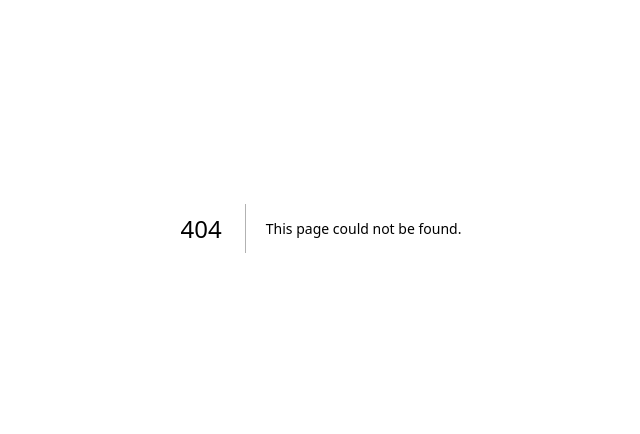
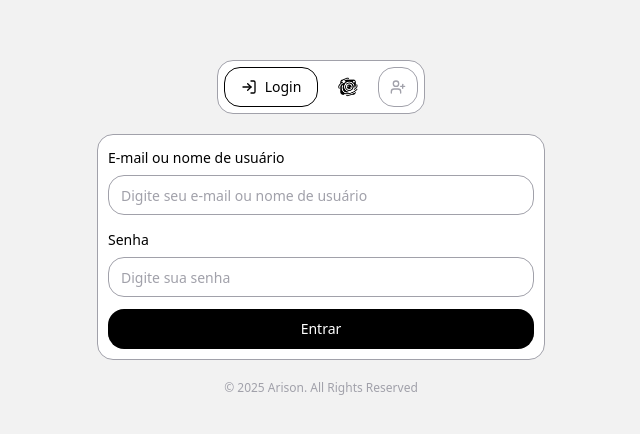
Before and after one commit to arisonfirmino/galerium, a Next.js app: page /signin in a window 1280 px wide. Before the commit this address had no page. Shown: the part 172-606 px from the top of the page, without its empty margins (319-959 px from the left). Built offline with nearby package versions, Linux system fonts and the light colour scheme.

Commit message:
feat: add initial SignIn page and components

```diff
--- /dev/null
+++ b/app/(pages)/signin/components/form-toggle-button.tsx
@@ -0,0 +1,33 @@
+import { cn } from "@/app/lib/utils";
+
+import { Button } from "@/app/components/ui/button";
+
+import { LogInIcon, UserPlusIcon } from "lucide-react";
+
+interface FormToggleButtonProps {
+  type: "login" | "register";
+  formType: "login" | "register";
+  setFormType: (value: "login" | "register") => void;
+}
+
+const FormToggleButton = ({
+  type,
+  formType,
+  setFormType,
+}: FormToggleButtonProps) => {
+  return (
+    <Button
+      onClick={() => setFormType(type)}
+      className={cn(
+        formType === type
+          ? "border-foreground"
+          : "max-w-10 text-muted-foreground hover:bg-gray-100",
+      )}
+    >
+      {type === "login" ? <LogInIcon /> : <UserPlusIcon />}
+      {formType === type && (type === "login" ? "Login" : "Cadastrar")}
+    </Button>
+  );
+};
+
+export default FormToggleButton;
--- /dev/null
+++ b/app/(pages)/signin/components/header.tsx
@@ -0,0 +1,36 @@
+import Image from "next/image";
+
+import FormToggleButton from "@/app/(pages)/signin/components/form-toggle-button";
+
+interface HeaderProps {
+  formType: "login" | "register";
+  setFormType: (value: "login" | "register") => void;
+}
+
+const Header = ({ formType, setFormType }: HeaderProps) => {
+  return (
+    <header className="flex items-center gap-5 rounded-2xl border bg-card p-1.5">
+      <FormToggleButton
+        type="login"
+        formType={formType}
+        setFormType={setFormType}
+      />
+
+      <Image
+        src="/galerium-logo.png"
+        alt="Galerium Logo"
+        height={500}
+        width={500}
+        className="h-5 w-5"
+      />
+
+      <FormToggleButton
+        type="register"
+        formType={formType}
+        setFormType={setFormType}
+      />
+    </header>
+  );
+};
+
+export default Header;
--- /dev/null
+++ b/app/(pages)/signin/components/signin-form.tsx
@@ -0,0 +1,19 @@
+import InputForm from "@/app/components/input-form";
+import SubmitButton from "@/app/components/submit-button";
+
+const SignInForm = () => {
+  return (
+    <form className="w-full space-y-3 rounded-2xl border bg-card p-2.5">
+      <InputForm
+        label="E-mail ou nome de usuário"
+        placeholder="Digite seu e-mail ou nome de usuário"
+      />
+
+      <InputForm label="Senha" placeholder="Digite sua senha" />
+
+      <SubmitButton>Entrar</SubmitButton>
+    </form>
+  );
+};
+
+export default SignInForm;
--- /dev/null
+++ b/app/(pages)/signin/components/signup-form.tsx
@@ -0,0 +1,32 @@
+import InputForm from "@/app/components/input-form";
+import SubmitButton from "@/app/components/submit-button";
+
+const SignUpForm = () => {
+  return (
+    <form className="w-full space-y-3 rounded-2xl border bg-card p-2.5">
+      <div className="flex flex-col gap-3 md:flex-row">
+        <InputForm label="Nome" placeholder="Digite seu nome" />
+
+        <InputForm label="Sobrenome" placeholder="Digite seu sobrenome" />
+      </div>
+
+      <InputForm
+        label="Nome de usuário"
+        placeholder="Escolha um nome de usuário"
+      />
+
+      <InputForm label="E-mail" placeholder="Digite seu e-mail" />
+
+      <InputForm label="Senha" placeholder="Digite sua senha" />
+
+      <InputForm
+        label="Confirme sua senha"
+        placeholder="Digite sua senha novamente"
+      />
+
+      <SubmitButton>Enviar</SubmitButton>
+    </form>
+  );
+};
+
+export default SignUpForm;
--- /dev/null
+++ b/app/(pages)/signin/page.tsx
@@ -0,0 +1,27 @@
+"use client";
+
+import { useState } from "react";
+
+import Header from "@/app/(pages)/signin/components/header";
+import SignInForm from "@/app/(pages)/signin/components/signin-form";
+import SignUpForm from "@/app/(pages)/signin/components/signup-form";
+
+const SignInPage = () => {
+  const [formType, setFormType] = useState<"login" | "register">("login");
+
+  return (
+    <main className="flex min-h-screen w-full items-center justify-center p-5">
+      <div className="flex w-full max-w-md flex-col items-center gap-5">
+        <Header formType={formType} setFormType={setFormType} />
+
+        {formType === "login" ? <SignInForm /> : <SignUpForm />}
+
+        <p className="text-xs font-light text-muted-foreground">
+          © 2025 Arison. All Rights Reserved
+        </p>
+      </div>
+    </main>
+  );
+};
+
+export default SignInPage;
--- /dev/null
+++ b/app/components/input-form.tsx
@@ -0,0 +1,19 @@
+import { Label } from "@/app/components/ui/label";
+import { Input } from "@/app/components/ui/input";
+
+interface InputFormProps {
+  label: string;
+  type?: string;
+  placeholder: string;
+}
+
+const InputForm = ({ label, type = "text", placeholder }: InputFormProps) => {
+  return (
+    <div className="w-full space-y-1.5">
+      <Label>{label}</Label>
+      <Input type={type} placeholder={placeholder} />
+    </div>
+  );
+};
+
+export default InputForm;
--- /dev/null
+++ b/app/components/submit-button.tsx
@@ -0,0 +1,17 @@
+import { cn } from "@/app/lib/utils";
+
+import { Button } from "@/app/components/ui/button";
+
+interface SubmitButtonProps {
+  children: React.ReactNode;
+}
+
+const SubmitButton = ({ children }: SubmitButtonProps) => {
+  return (
+    <Button type="submit" variant="secondary" className={cn("w-full")}>
+      {children}
+    </Button>
+  );
+};
+
+export default SubmitButton;
--- /dev/null
+++ b/app/components/ui/button.tsx
@@ -0,0 +1,56 @@
+import * as React from "react";
+import { Slot } from "@radix-ui/react-slot";
+import { cva, type VariantProps } from "class-variance-authority";
+
+import { cn } from "@/app/lib/utils";
+
+const buttonVariants = cva(
+  "inline-flex items-center justify-center gap-2 whitespace-nowrap rounded-2xl text-sm font-medium ring-offset-background transition-colors focus-visible:outline-none focus-visible:ring-2 focus-visible:ring-ring focus-visible:ring-offset-2 disabled:pointer-events-none disabled:opacity-50 [&_svg]:pointer-events-none [&_svg]:size-4 [&_svg]:shrink-0",
+  {
+    variants: {
+      variant: {
+        default: "bg-primary text-primary-foreground border",
+        destructive:
+          "bg-destructive text-destructive-foreground hover:bg-destructive/90",
+        outline:
+          "border border-input bg-background hover:bg-accent hover:text-accent-foreground",
+        secondary:
+          "bg-secondary text-secondary-foreground hover:bg-gray-300 hover:text-foreground",
+        ghost: "hover:bg-accent hover:text-accent-foreground",
+        link: "text-primary underline-offset-4 hover:underline",
+      },
+      size: {
+        default: "h-10 px-4 py-2",
+        sm: "h-9 rounded-md px-3",
+        lg: "h-11 rounded-md px-8",
+        icon: "h-10 w-10",
+      },
+    },
+    defaultVariants: {
+      variant: "default",
+      size: "default",
+    },
+  },
+);
+
+export interface ButtonProps
+  extends React.ButtonHTMLAttributes<HTMLButtonElement>,
+    VariantProps<typeof buttonVariants> {
+  asChild?: boolean;
+}
+
+const Button = React.forwardRef<HTMLButtonElement, ButtonProps>(
+  ({ className, variant, size, asChild = false, ...props }, ref) => {
+    const Comp = asChild ? Slot : "button";
+    return (
+      <Comp
+        className={cn(buttonVariants({ variant, size, className }))}
+        ref={ref}
+        {...props}
+      />
+    );
+  },
+);
+Button.displayName = "Button";
+
+export { Button, buttonVariants };
--- /dev/null
+++ b/app/components/ui/input.tsx
@@ -0,0 +1,22 @@
+import * as React from "react";
+
+import { cn } from "@/app/lib/utils";
+
+const Input = React.forwardRef<HTMLInputElement, React.ComponentProps<"input">>(
+  ({ className, type, ...props }, ref) => {
+    return (
+      <input
+        type={type}
+        className={cn(
+          "flex h-10 w-full rounded-2xl border border-input bg-primary px-3 py-2 text-base ring-offset-background file:border-0 file:bg-transparent file:text-sm file:font-medium file:text-foreground placeholder:text-muted-foreground focus-visible:outline-none focus-visible:ring-2 focus-visible:ring-ring focus-visible:ring-offset-2 disabled:cursor-not-allowed disabled:opacity-50 md:text-sm",
+          className,
+        )}
+        ref={ref}
+        {...props}
+      />
+    );
+  },
+);
+Input.displayName = "Input";
+
+export { Input };
--- /dev/null
+++ b/app/components/ui/label.tsx
@@ -0,0 +1,26 @@
+"use client"
+
+import * as React from "react"
+import * as LabelPrimitive from "@radix-ui/react-label"
+import { cva, type VariantProps } from "class-variance-authority"
+
+import { cn } from "@/app/lib/utils"
+
+const labelVariants = cva(
+  "text-sm font-medium leading-none peer-disabled:cursor-not-allowed peer-disabled:opacity-70"
+)
+
+const Label = React.forwardRef<
+  React.ElementRef<typeof LabelPrimitive.Root>,
+  React.ComponentPropsWithoutRef<typeof LabelPrimitive.Root> &
+    VariantProps<typeof labelVariants>
+>(({ className, ...props }, ref) => (
+  <LabelPrimitive.Root
+    ref={ref}
+    className={cn(labelVariants(), className)}
+    {...props}
+  />
+))
+Label.displayName = LabelPrimitive.Root.displayName
+
+export { Label }
--- a/app/globals.css
+++ b/app/globals.css
@@ -4,25 +4,25 @@
 
 @layer base {
   :root {
-    --background: 0 0% 100%;
-    --foreground: 222.2 84% 4.9%;
-    --card: 0 0% 100%;
+    --background: 0, 0%, 95%;
+    --foreground: 0, 0%, 0%;
+    --card: 0, 0%, 100%;
     --card-foreground: 222.2 84% 4.9%;
     --popover: 0 0% 100%;
     --popover-foreground: 222.2 84% 4.9%;
-    --primary: 222.2 47.4% 11.2%;
-    --primary-foreground: 210 40% 98%;
-    --secondary: 210 40% 96.1%;
-    --secondary-foreground: 222.2 47.4% 11.2%;
+    --primary: 0, 0%, 100%;
+    --primary-foreground: 0, 0%, 0%;
+    --secondary: 0, 0%, 0%;
+    --secondary-foreground: 0, 0%, 100%;
     --muted: 210 40% 96.1%;
-    --muted-foreground: 215.4 16.3% 46.9%;
+    --muted-foreground: 240, 5%, 65%;
     --accent: 210 40% 96.1%;
     --accent-foreground: 222.2 47.4% 11.2%;
     --destructive: 0 84.2% 60.2%;
     --destructive-foreground: 210 40% 98%;
-    --border: 214.3 31.8% 91.4%;
-    --input: 214.3 31.8% 91.4%;
-    --ring: 222.2 84% 4.9%;
+    --border: 240, 5%, 65%;
+    --input: 240, 5%, 65%;
+    --ring: 0, 0%, 0%;
     --chart-1: 12 76% 61%;
     --chart-2: 173 58% 39%;
     --chart-3: 197 37% 24%;
--- a/package.json
+++ b/package.json
@@ -9,6 +9,8 @@
     "lint": "next lint"
   },
   "dependencies": {
+    "@radix-ui/react-label": "^2.1.2",
+    "@radix-ui/react-slot": "^1.1.2",
     "class-variance-authority": "^0.7.1",
     "clsx": "^2.1.1",
     "lucide-react": "^0.475.0",
```
Also changed, not shown: public/galerium-logo.png (added), 1 other file (tests, documents, lock files or other folders).
